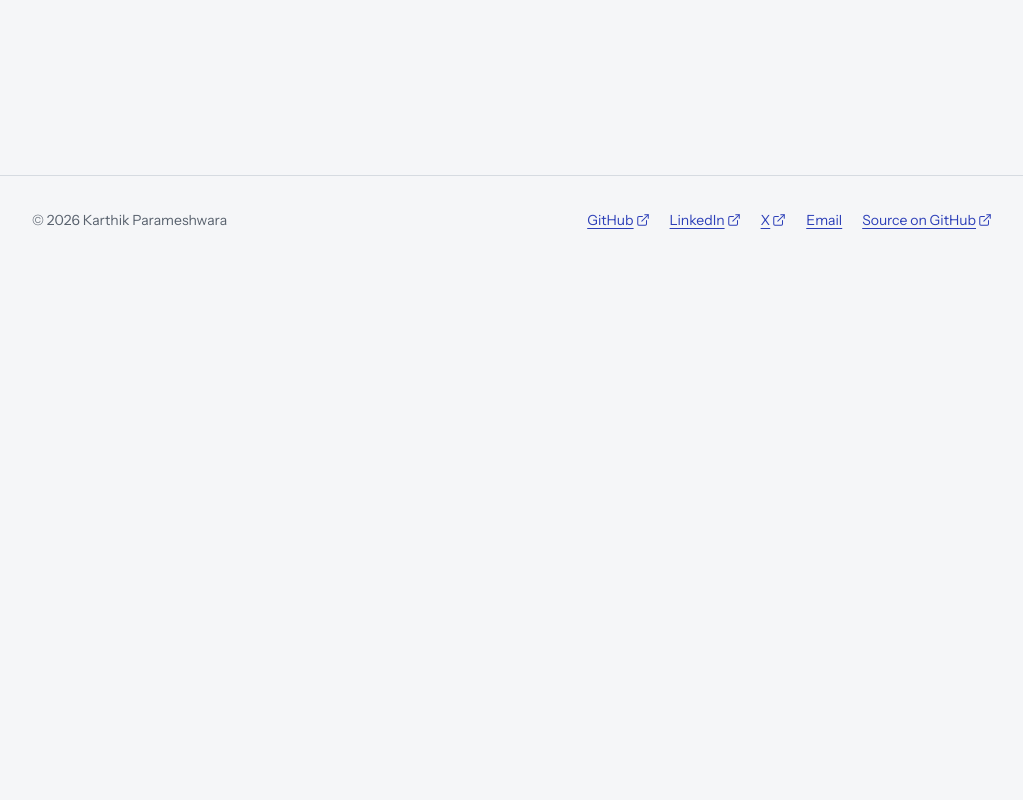
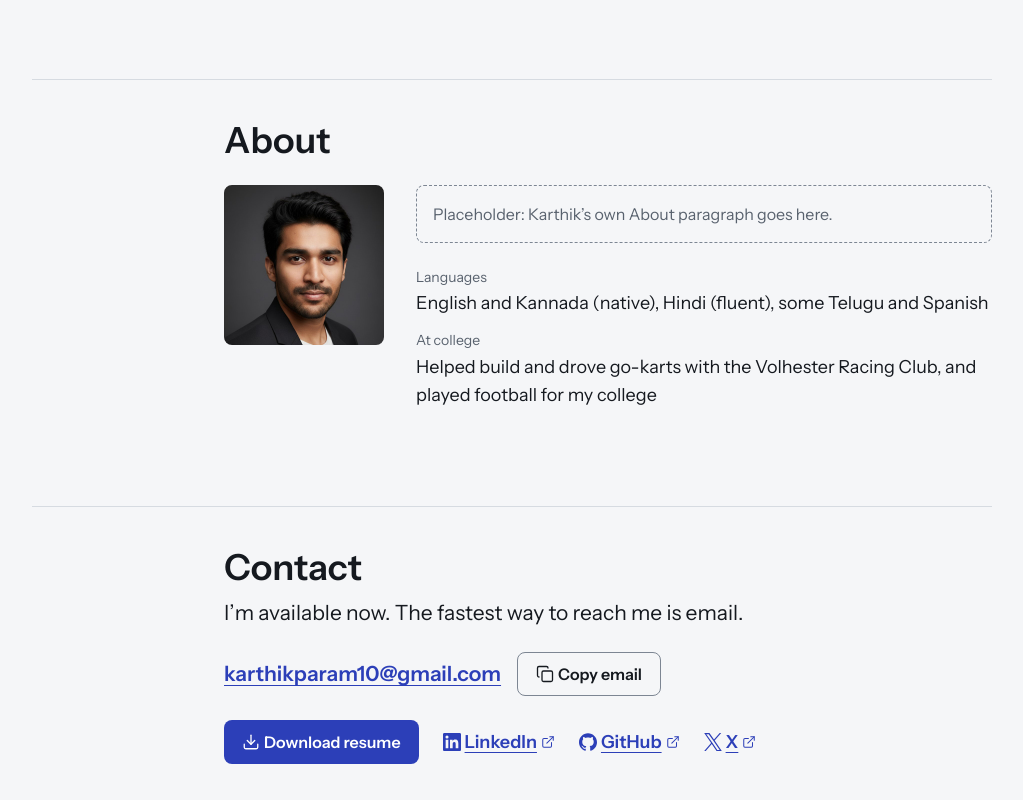
Before and after one commit to Karthik-beta/personal-website, a Next.js app: page / in a window 1280 px wide. Shown: the part 4060-4860 px from the top of the page, without its empty margins (128-1151 px from the left). Before the commit the page ends 4324 px from the top, so only its background shows below. Built offline with nearby package versions, Linux system fonts and the light colour scheme.

Commit message:
feat: add about and contact sections

```diff
--- a/src/app/page.tsx
+++ b/src/app/page.tsx
@@ -1,14 +1,17 @@
+import { About } from "@/components/home/about";
 import { Chapters } from "@/components/home/chapters";
+import { Contact } from "@/components/home/contact";
 import { Hero } from "@/components/home/hero";
 import { Work } from "@/components/home/work";
 
-// Sections are added one at a time in Phase 5, each reviewed before the next.
 export default function Home() {
   return (
     <main id="content">
       <Hero />
       <Chapters />
       <Work />
+      <About />
+      <Contact />
     </main>
   );
 }
--- /dev/null
+++ b/src/components/home/about.tsx
@@ -0,0 +1,55 @@
+import Image from "next/image";
+import { Container } from "@/components/ui/container";
+import { MarginGrid } from "./margin-grid";
+import photo from "../../../assets/photo/karthik-parameshwara-square.jpg";
+
+const details = [
+  {
+    label: "Languages",
+    value: "English and Kannada (native), Hindi (fluent), some Telugu and Spanish",
+  },
+  {
+    label: "At college",
+    value:
+      "Helped build and drove go-karts with the Volhester Racing Club, and played football for my college",
+  },
+];
+
+export function About() {
+  return (
+    <section id="about" aria-labelledby="about-title" className="pb-16 lg:pb-24">
+      <Container>
+        <MarginGrid className="border-t border-rule pt-10">
+          <div className="grid gap-6">
+            <h2 id="about-title" className="text-2xl font-semibold stretch-heading">
+              About
+            </h2>
+            <div className="grid gap-6 sm:grid-cols-[10rem_minmax(0,1fr)] sm:gap-8">
+              <Image
+                src={photo}
+                alt="Karthik Parameshwara"
+                sizes="(min-width: 640px) 160px, 128px"
+                placeholder="blur"
+                className="size-32 rounded-control sm:size-40"
+              />
+              <div className="grid max-w-[60ch] content-start gap-6">
+                {/* TODO(karthik): About paragraph, written by Karthik. Replace this placeholder. */}
+                <p className="rounded-control border border-dashed border-rule-strong p-4 text-sm text-muted">
+                  Placeholder: Karthik&rsquo;s own About paragraph goes here.
+                </p>
+                <dl className="grid gap-3">
+                  {details.map((item) => (
+                    <div key={item.label} className="grid gap-0.5">
+                      <dt className="text-xs text-muted">{item.label}</dt>
+                      <dd>{item.value}</dd>
+                    </div>
+                  ))}
+                </dl>
+              </div>
+            </div>
+          </div>
+        </MarginGrid>
+      </Container>
+    </section>
+  );
+}
--- /dev/null
+++ b/src/components/home/contact.tsx
@@ -0,0 +1,46 @@
+import { Download } from "lucide-react";
+import { GitHubIcon, LinkedInIcon, XIcon } from "@/components/icons/brand";
+import { CopyEmail } from "@/components/site/copy-email";
+import { buttonClasses } from "@/components/ui/button";
+import { Container } from "@/components/ui/container";
+import { TextLink } from "@/components/ui/text-link";
+import { site } from "@/lib/site";
+import { MarginGrid } from "./margin-grid";
+
+export function Contact() {
+  return (
+    <section id="contact" aria-labelledby="contact-title" className="pb-8">
+      <Container>
+        <MarginGrid className="border-t border-rule pt-10">
+          <div className="grid max-w-[60ch] gap-6">
+            <div className="grid gap-2">
+              <h2 id="contact-title" className="text-2xl font-semibold stretch-heading">
+                Contact
+              </h2>
+              <p className="text-lg">
+                I&rsquo;m available now. The fastest way to reach me is email.
+              </p>
+            </div>
+            <CopyEmail email={site.email} />
+            <div className="flex flex-wrap items-center gap-x-6 gap-y-4">
+              <a href={site.resume} className={buttonClasses("primary")}>
+                <Download aria-hidden size={18} strokeWidth={1.75} />
+                Download resume
+                <span className="sr-only"> (PDF)</span>
+              </a>
+              <TextLink href={site.links.linkedin} kind="action" icon={<LinkedInIcon />}>
+                LinkedIn
+              </TextLink>
+              <TextLink href={site.links.github} kind="action" icon={<GitHubIcon />}>
+                GitHub
+              </TextLink>
+              <TextLink href={site.links.x} kind="action" icon={<XIcon />}>
+                X
+              </TextLink>
+            </div>
+          </div>
+        </MarginGrid>
+      </Container>
+    </section>
+  );
+}
```
